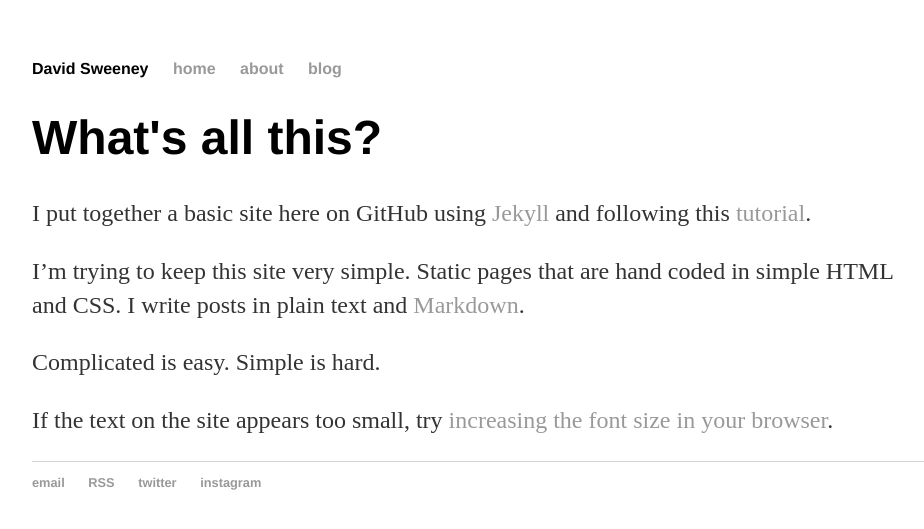
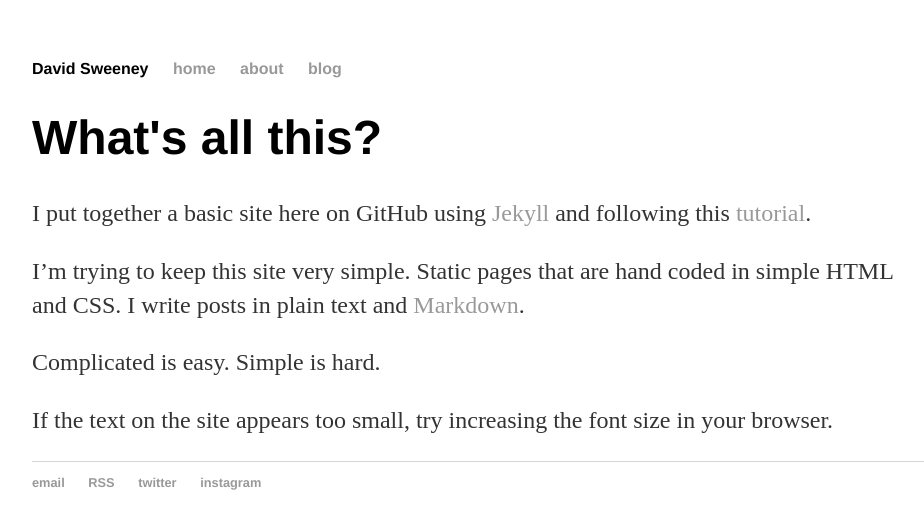
Before and after one commit to dvdsweeney/dvdsweeney.github.io, a Jekyll site: the page built from about.html, in a window 1280 px wide. Shown: the top 529 px of the page, without its empty margins (160-1084 px from the left). Built offline with Jekyll 4.4.1, drawn with Linux system fonts in a browser that asks for light colours.

Commit message:
Update about.html

```diff
--- a/about.html
+++ b/about.html
@@ -7,7 +7,7 @@ title: David Sweeney | About
   <p>I put together a basic site here on GitHub using <a href="https://jekyllrb.com">Jekyll</a> and following this <a href="http://jmcglone.com/guides/github-pages/">tutorial</a>.</p>
   <p>I’m trying to keep this site very simple. Static pages that are hand coded in simple HTML and CSS. I write posts in plain text and <a href="https://en.wikipedia.org/wiki/Markdown">Markdown</a>.</p>
   <p>Complicated is easy. Simple is hard.</p>
-	<p>If the text on the site appears too small, try <a href="https://www.computerhope.com/issues/ch000779.htm">increasing the font size in your browser</a>.</p>
+	<p>If the text on the site appears too small, try increasing the font size in your browser.</p>
 
 
 </div><!-- /.blurb -->
```
